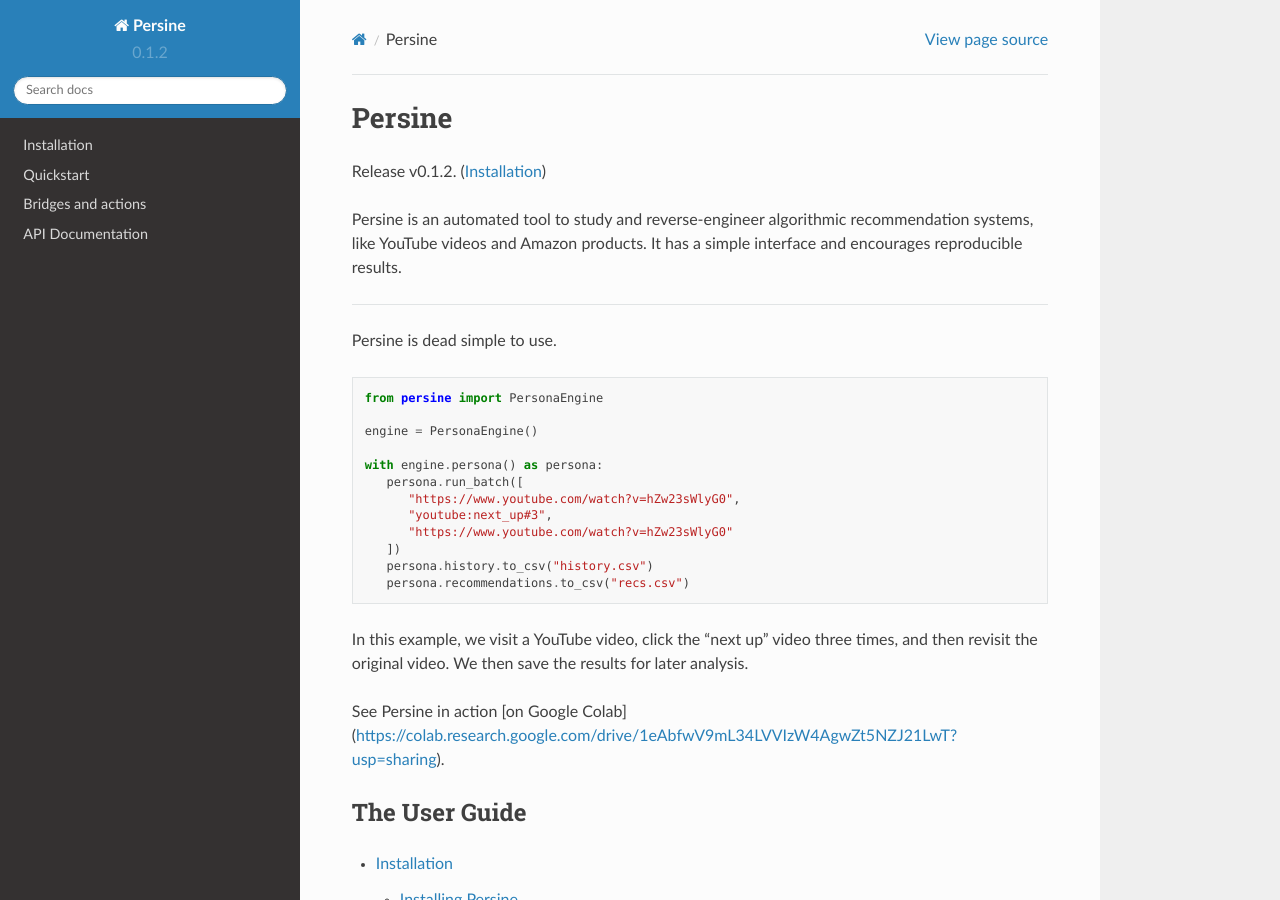
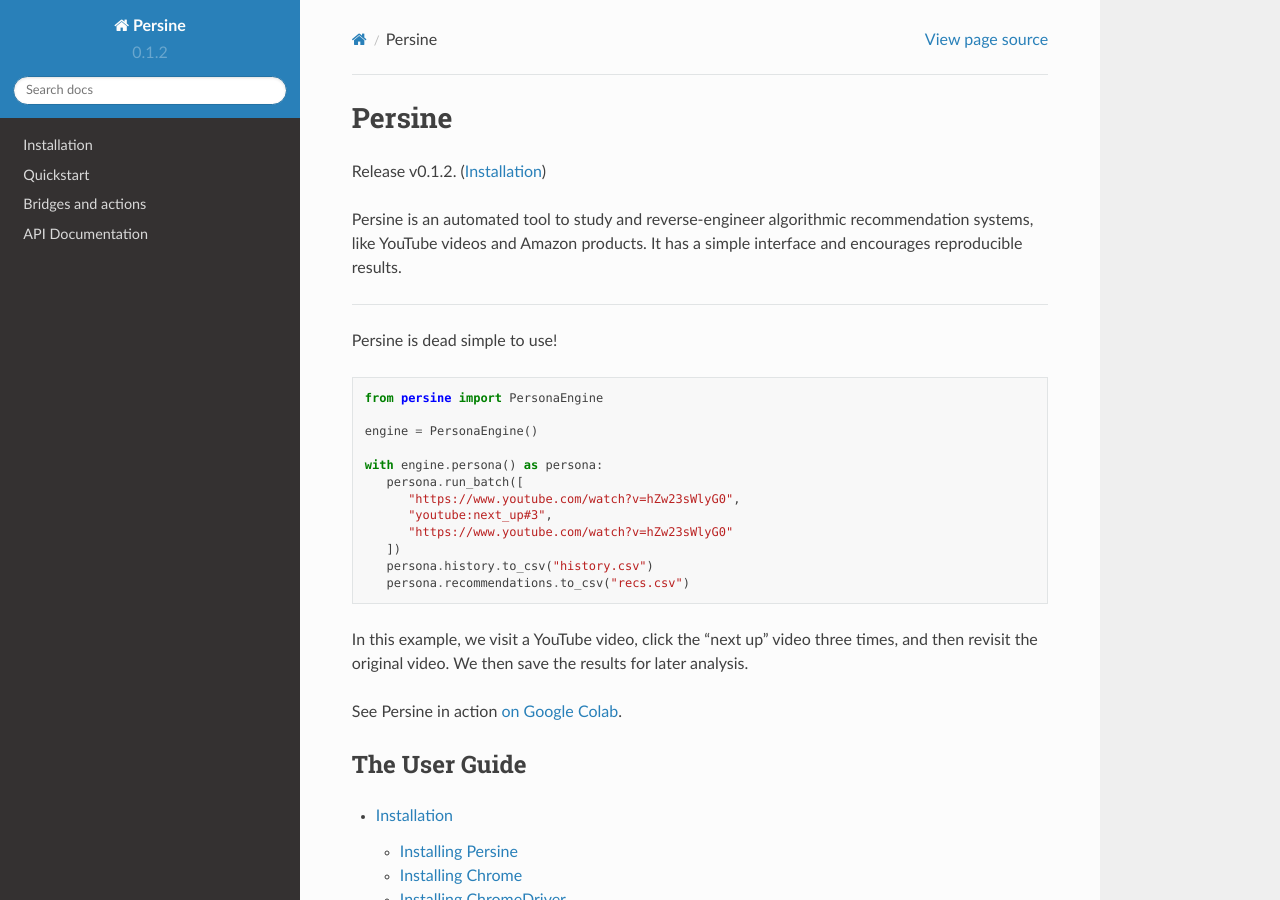
Before and after one commit to jsoma/persine, a Sphinx documentation site: the page built from docs/index.rst, in a window 1280 px wide and 900 px high. Built offline with Sphinx 7.4.7 and the Read the Docs theme 2.0.0, drawn with Linux system fonts in a browser that asks for light colours.

```diff
--- a/docs/index.rst
+++ b/docs/index.rst
@@ -7,7 +7,7 @@ Persine is an automated tool to study and reverse-engineer algorithmic recommend
 
 -------------------
 
-Persine is dead simple to use.
+Persine is dead simple to use!
 
 .. code-block:: python
 
@@ -26,7 +26,7 @@ Persine is dead simple to use.
 
 In this example, we visit a YouTube video, click the "next up" video three times, and then revisit the original video. We then save the results for later analysis.
 
-See Persine in action [on Google Colab](https://colab.research.google.com/drive/1eAbfwV9mL34LVVIzW4AgwZt5NZJ21LwT?usp=sharing).
+See Persine in action `on Google Colab <https://colab.research.google.com/drive/1eAbfwV9mL34LVVIzW4AgwZt5NZJ21LwT?usp=sharing>`_.
 
 The User Guide
 --------------
```
